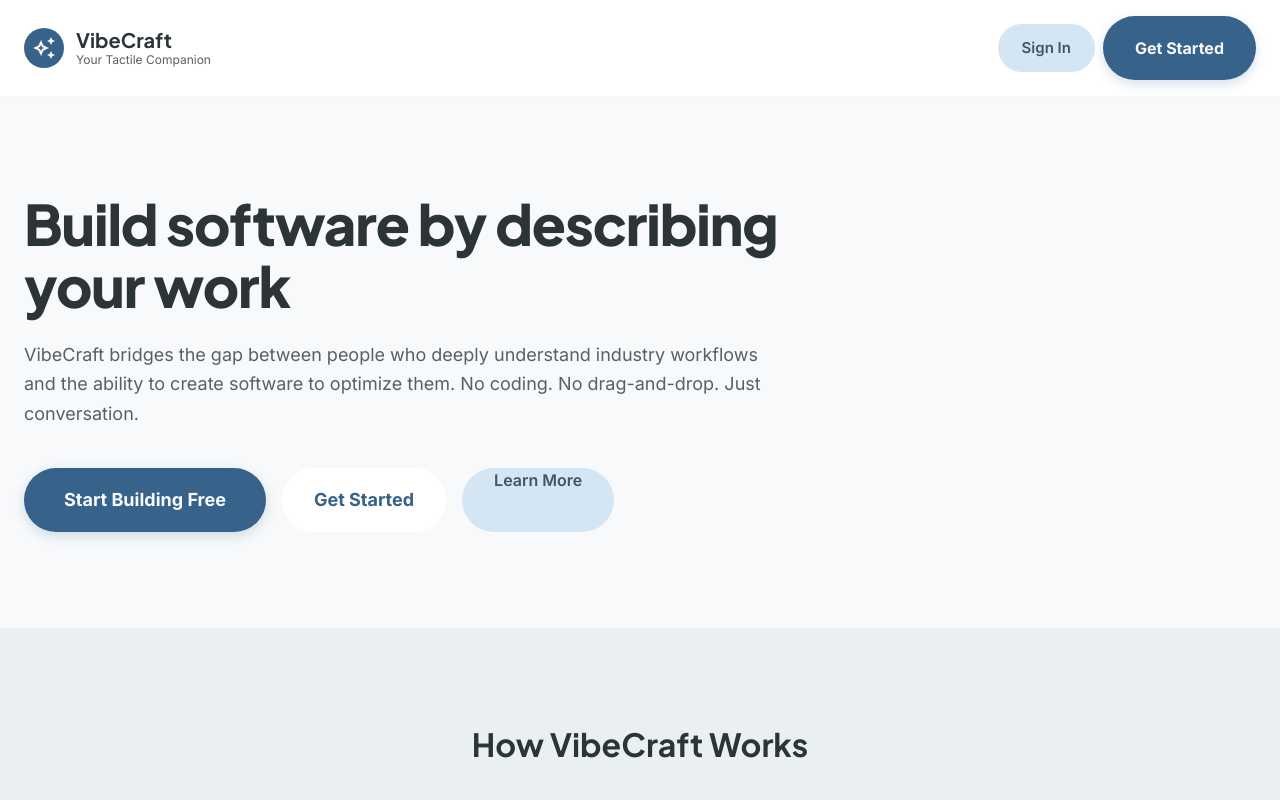
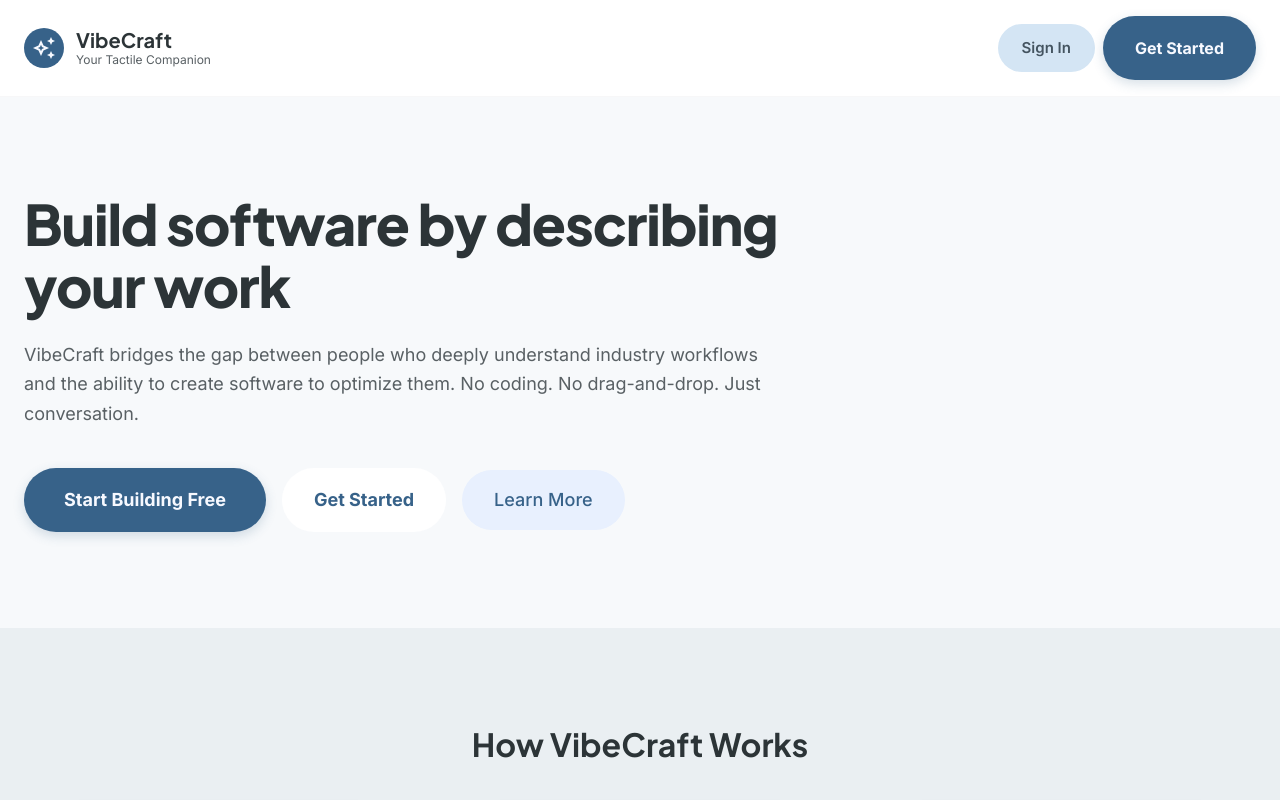
Before and after one commit to JaphethC/vibecraft, a Next.js app: page / in a window 1280 px wide. Shown: the top 800 px of the page. Built offline with nearby package versions, Linux system fonts and the light colour scheme; no server answers.

Commit message:
Fixed buton on landing page

```diff
--- a/src/app/page.tsx
+++ b/src/app/page.tsx
@@ -34,12 +34,11 @@ export default function Home() {
               and the ability to create software to optimize them. No coding. No drag-and-drop.
               Just conversation.
             </p>
-            <div className="flex gap-4">
+            <div className="flex items-center gap-4">
               <AuthButtons variant="cta" />
               <a
                 href="#how-it-works"
-                className="btn-secondary"
-                style={{ height: '4rem', fontSize: '1rem', padding: '0 2rem' }}
+                className="inline-flex items-center justify-center bg-[#e8f0fe] text-[#376289] hover:bg-[#d0e0fa] font-medium text-lg px-8 py-4 rounded-xl transition-colors"
               >
                 Learn More
               </a>
```
